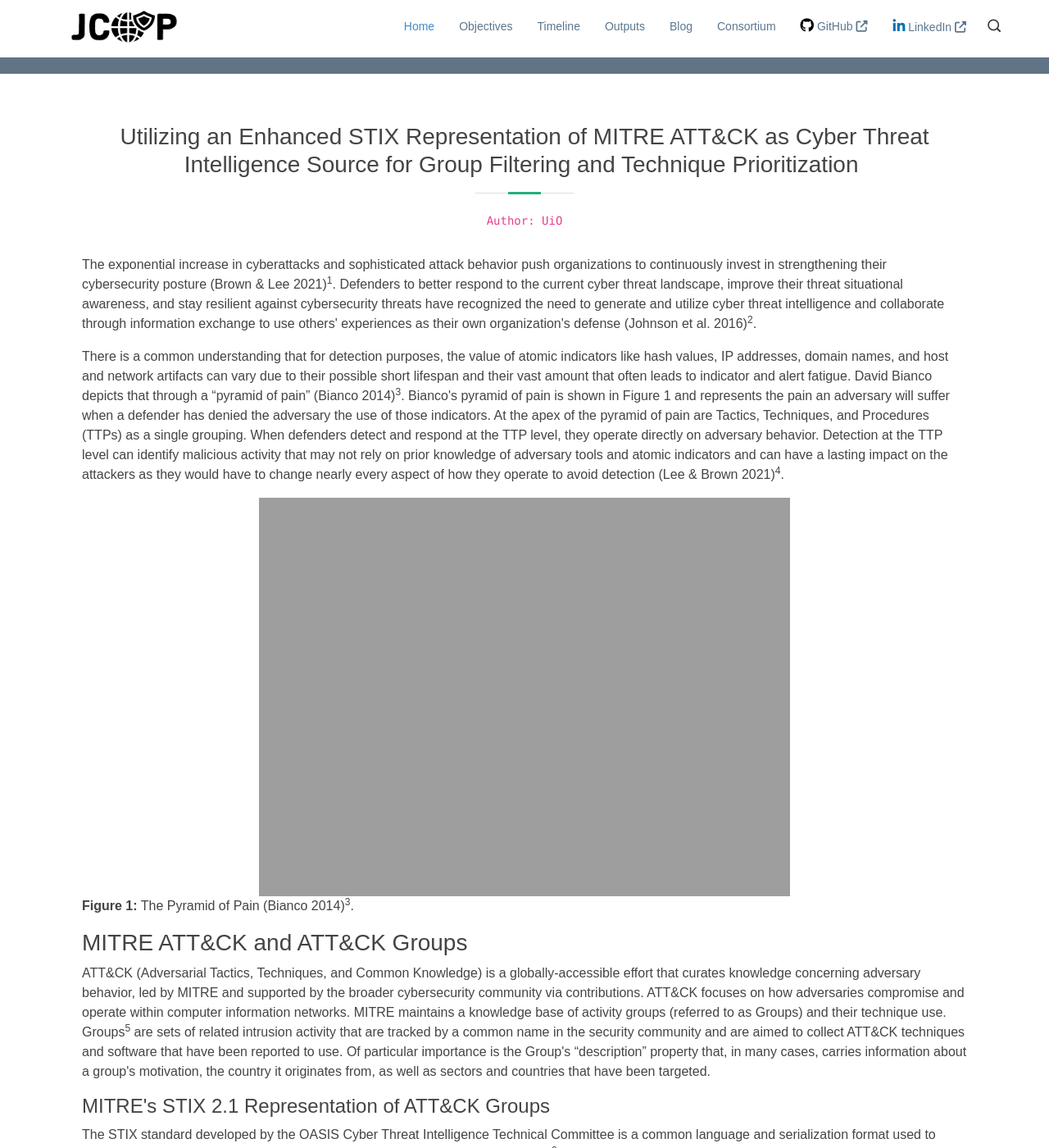
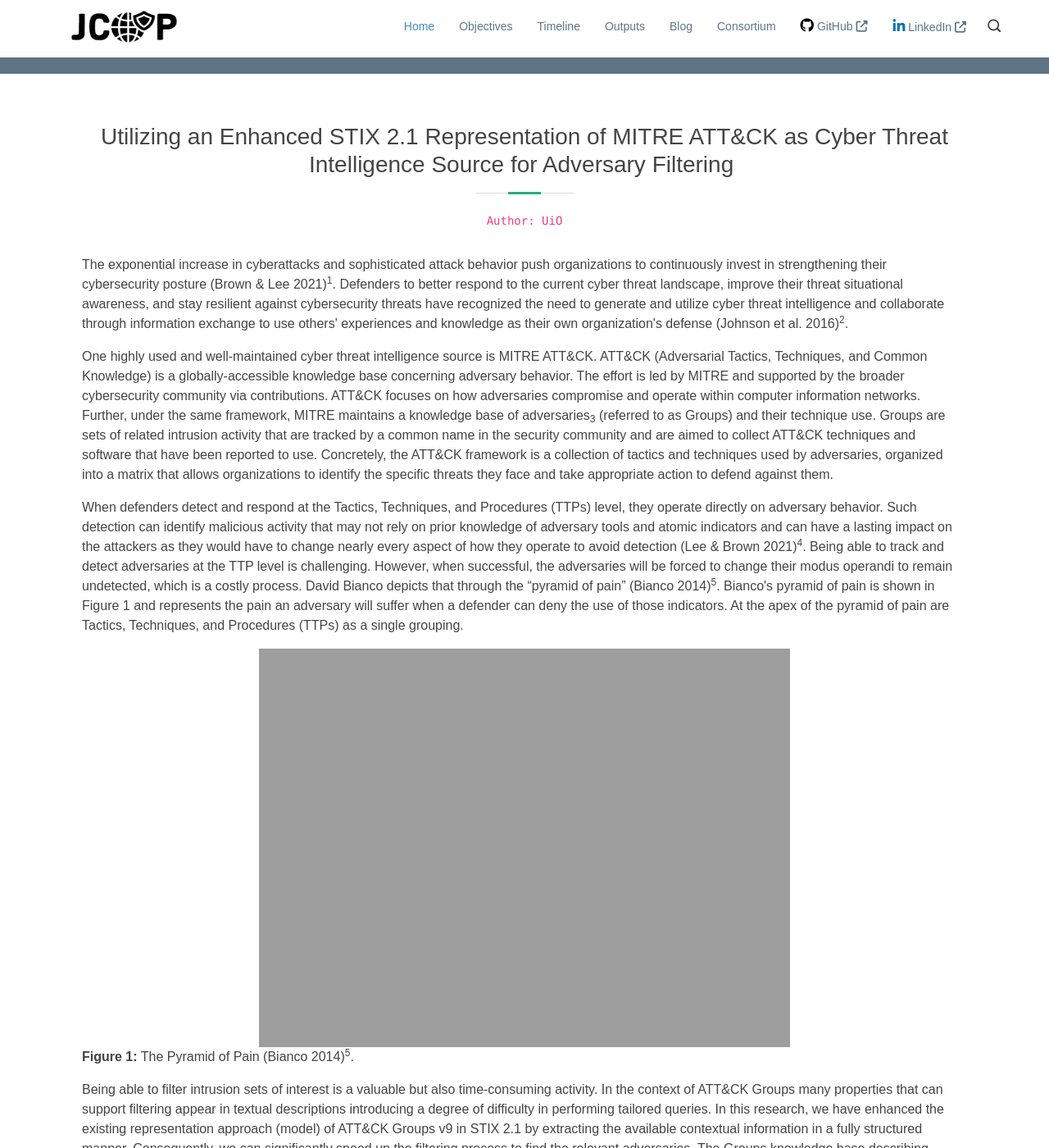
Before and after one commit to mateusdz/jcopweb, a Jekyll site: the page built from content/blogposts/blogpost3.html, in a window 1280 px wide and 1400 px high. Shown: the whole window at 82% size. Built offline with Jekyll 4.4.1, drawn with Linux system fonts in a browser that asks for light colours; nearby versions of some CDN libraries; some of the changed text lies outside the part shown.

Commit message:
UiO blogpost

```diff
--- a/content/blogposts/blogpost3.html
+++ b/content/blogposts/blogpost3.html
@@ -1,7 +1,7 @@
 ---
 layout: page
 title: Blog Post
-pageHeading: Utilizing an Enhanced STIX Representation of MITRE ATT&CK as Cyber Threat Intelligence Source for Group Filtering and Technique Prioritization
+pageHeading: Utilizing an Enhanced STIX 2.1 Representation of MITRE ATT&CK as Cyber Threat Intelligence Source for Adversary Filtering
 permalink: /blogposts/blog3.html
 ---
 
@@ -14,33 +14,13 @@
       </div>
       <div class="col-sm-12">
         <p>
-          The exponential increase in cyberattacks and sophisticated attack
-          behavior push organizations to continuously invest in strengthening
-          their cybersecurity posture (Brown & Lee 2021)<sup>1</sup>. Defenders
-          to better respond to the current cyber threat landscape, improve their
-          threat situational awareness, and stay resilient against cybersecurity
-          threats have recognized the need to generate and utilize cyber threat
-          intelligence and collaborate through information exchange to use
-          others' experiences as their own organization's defense (Johnson et
-          al. 2016)<sup>2</sup>.
+          The exponential increase in cyberattacks and sophisticated attack behavior push organizations to continuously invest in strengthening their cybersecurity posture (Brown & Lee 2021)<sup>1</sup>. Defenders to better respond to the current cyber threat landscape, improve their threat situational awareness, and stay resilient against cybersecurity threats have recognized the need to generate and utilize cyber threat intelligence and collaborate through information exchange to use others' experiences and knowledge as their own organization's defense (Johnson et al. 2016)<sup>2</sup>.
         </p>
         <p>
-          There is a common understanding that for detection purposes, the value
-          of atomic indicators like hash values, IP addresses, domain names, and
-          host and network artifacts can vary due to their possible short
-          lifespan and their vast amount that often leads to indicator and alert
-          fatigue. David Bianco depicts that through a “pyramid of pain” (Bianco
-          2014)<sup>3</sup>. Bianco's pyramid of pain is shown in Figure 1 and
-          represents the pain an adversary will suffer when a defender has
-          denied the adversary the use of those indicators. At the apex of the
-          pyramid of pain are Tactics, Techniques, and Procedures (TTPs) as a
-          single grouping. When defenders detect and respond at the TTP level,
-          they operate directly on adversary behavior. Detection at the TTP
-          level can identify malicious activity that may not rely on prior
-          knowledge of adversary tools and atomic indicators and can have a
-          lasting impact on the attackers as they would have to change nearly
-          every aspect of how they operate to avoid detection (Lee & Brown
-          2021)<sup>4</sup>.
+          One highly used and well-maintained cyber threat intelligence source is MITRE ATT&CK. ATT&CK (Adversarial Tactics, Techniques, and Common Knowledge) is a globally-accessible knowledge base concerning adversary behavior. The effort is led by MITRE and supported by the broader cybersecurity community via contributions. ATT&CK focuses on how adversaries compromise and operate within computer information networks. Further, under the same framework, MITRE maintains a knowledge base of adversaries<sub>3</sub> (referred to as Groups) and their technique use. Groups are sets of related intrusion activity that are tracked by a common name in the security community and are aimed to collect ATT&CK techniques and software that have been reported to use.  Concretely, the ATT&CK framework is a collection of tactics and techniques used by adversaries, organized into a matrix that allows organizations to identify the specific threats they face and take appropriate action to defend against them.
+        </p>
+        <p>
+          When defenders detect and respond at the Tactics, Techniques, and Procedures (TTPs) level, they operate directly on adversary behavior. Such detection can identify malicious activity that may not rely on prior knowledge of adversary tools and atomic indicators and can have a lasting impact on the attackers as they would have to change nearly every aspect of how they operate to avoid detection (Lee & Brown 2021)<sup>4</sup>. Being able to track and detect adversaries at the TTP level is challenging. However, when successful, the adversaries will be forced to change their modus operandi to remain undetected, which is a costly process. David Bianco depicts that through the “pyramid of pain” (Bianco 2014)<sup>5</sup>. Bianco's pyramid of pain is shown in Figure 1 and represents the pain an adversary will suffer when a defender can deny the use of those indicators. At the apex of the pyramid of pain are Tactics, Techniques, and Procedures (TTPs) as a single grouping.
         </p>
         <div style="width: 60%; margin-left:auto; margin-right: auto;">
           <img
@@ -49,38 +29,16 @@
             class="responsive-img"
           />
         </div>
-        <p><b>Figure 1:</b> The Pyramid of Pain (Bianco 2014)<sup>3</sup>.</p>
-        <h3>MITRE ATT&CK and ATT&CK Groups</h3>
+        <p><b>Figure 1:</b> The Pyramid of Pain (Bianco 2014)<sup>5</sup>.</p>
         <p>
-          ATT&CK (Adversarial Tactics, Techniques, and Common Knowledge) is a
-          globally-accessible effort that curates knowledge concerning adversary
-          behavior, led by MITRE and supported by the broader cybersecurity
-          community via contributions. ATT&CK focuses on how adversaries
-          compromise and operate within computer information networks. MITRE
-          maintains a knowledge base of activity groups (referred to as Groups)
-          and their technique use. Groups<sup>5</sup> are sets of related
-          intrusion activity that are tracked by a common name in the security
-          community and are aimed to collect ATT&CK techniques and software that
-          have been reported to use. Of particular importance is the Group's
-          “description” property that, in many cases, carries information about
-          a group's motivation, the country it originates from, as well as
-          sectors and countries that have been targeted.
+          Being able to filter intrusion sets of interest is a valuable but also time-consuming activity. In the context of ATT&CK Groups many properties that can support filtering appear in textual descriptions introducing a degree of difficulty in performing tailored queries. In this research, we have enhanced the existing representation approach (model) of ATT&CK Groups v9 in STIX 2.1 by extracting the available contextual information in a fully structured manner. Consequently, we can significantly speed up the filtering process to find the relevant adversaries. The Groups knowledge base describing known adversaries consists of fields like name, id, descriptions, techniques used, software used, etc. Of particular importance is the Group's “description” property that, in many cases, carries information about a adversaries' motivation, the country it originates from, as well as sectors and countries that have been targeted. This unutilized hidden information was what triggered our research activity, as this information is a valuable asset when made queryable.
         </p>
         <h4>MITRE's STIX 2.1 Representation of ATT&CK Groups</h4>
         <p>
-          The STIX standard developed by the OASIS Cyber Threat Intelligence
-          Technical Committee is a common language and serialization format used
-          to represent and exchange cyber threat intelligence (Jordan, Piazza &
-          Darley 2021)<sup>6</sup>. For programmatic utilization, MITRE provides access to
-          the ATT&CK knowledge base through STIX interfaces on their
-          GitHub<sup>7</sup>.
+          The STIX standard developed by the OASIS Cyber Threat Intelligence Technical Committee is a common language and serialization format used to represent and exchange cyber threat intelligence (Jordan, Piazza & Darley 2021)<sup>6</sup>. For programmatic utilization, MITRE provides access to the ATT&CK knowledge base through STIX interfaces on their GitHub<sup>7</sup>.
         </p>
         <p>
-          Figure 2 illustrates the set of STIX 2.1 object and relationship types
-          leveraged to define groups that altogether comprise the ATT&CK Groups
-          knowledge base. An “intrusion set” object (activity group or Group)
-          connects with “attack pattern” objects (techniques/sub-techniques),
-          “malware” objects (software), and “tool” objects (software).
+          Figure 2 illustrates the set of STIX 2.1 object and relationship types leveraged to define and describe groups that altogether comprise the ATT&CK Groups knowledge base. An “intrusion set” object (activity group or Group) connects with “attack pattern” objects (techniques/sub-techniques), “malware” objects (software), and “tool” objects (software).
         </p>
         <div style="width: 40%; margin-left:auto; margin-right: auto;">
           <img
@@ -94,29 +52,13 @@
           knowledge base.
         </p>
         <h3>
-          A Proposed Enhanced STIX 2.1 Representation for the ATT&CK Groups
-          Knowledge Base
+          A Proposed Enhanced STIX 2.1 Representation for the ATT&CK Groups Knowledge Base
         </h3>
         <p>
-          We introduce additional types of contextual information that enable us
-          to construct more intelligible queries and exploit the knowledge base
-          in a more granular manner. Our proposed enhancements rely on
-          information already part of the knowledge base but represented in a
-          semi-structured form. In particular, information from the descriptions
-          of activity groups, which in many cases, identify group motivations,
-          the countries they originate from, as well as sectors and countries
-          they have targeted. We extract the identified information and
-          represent it in a fully structured manner using a set of distinct STIX
-          2.1 objects. In particular, the “location” object type is utilized to
-          represent the suspected or confirmed country of origin of an activity
-          group as well as targeted countries and regions. The “identity” object
-          type is used to represent targeted sectors. Moreover, when feasible,
-          the STIX 2.1 “intrusion set” objects are enriched with primary and
-          secondary motivations (using the available primary and secondary
-          motivations properties of the intrusion set object type). Figure 3
-          depicts the enhanced STIX 2.1 representation of the Groups knowledge
-          base (version 9). We have made the entire enhanced Groups knowledge
-          base available on GitHub<sup>8</sup>.
+          Our enhanced model introduced additional types of contextual information that rely on information already part of the knowledge base but represented in a semi-structured form. This enhancement enabled us to construct more intelligible queries and exploit the knowledge base in a more granular manner. In particular, information from the descriptions of activity groups, which in many cases, identify group motivations, the countries they originate from, as well as sectors and countries they have targeted.
+        </p>
+        <p>
+          We have extracted the identified information and represented it in a fully structured manner using a set of distinct STIX 2.1 objects. In particular, the “location” object type is utilized to represent the suspected or confirmed country of origin of an activity group as well as targeted countries and regions. The “identity” object type is used to represent targeted sectors. Moreover, when feasible, the STIX 2.1 “intrusion set” objects are enriched with primary and secondary motivations (using the available primary and secondary motivations properties of the intrusion set object type). Figure 3 depicts the enhanced STIX 2.1 representation of the Groups knowledge base.
         </p>
         <div style="width: 80%; margin-left:auto; margin-right: auto;">
           <img
@@ -129,31 +71,46 @@
           <b>Figure 3:</b> Enhanced STIX 2.1 representation of the ATT&CK Groups knowledge base.
         </p>
         <h3>
-          Utilizing the Enhanced STIX 2.1 Groups Knowledge Base for Group
-          Filtering and Technique Prioritization
+          MITRE ATT&CK v12 Campaigns
         </h3>
         <p>
-          This section demonstrates how to use the new types of contextual
-          information introduced in the enhanced STIX 2.1 representation of the
-          Groups knowledge base to filter activity groups of interest.
+          A release of MITRE ATT&CK v12 in October 2022 <sup>8</sup>, introduced the campaign concept to the MITRE ATT&CK framework. These campaigns describe any grouping of intrusion activity conducted over a specific period of time with common targets and objectives. A key aspect of Campaigns is that the activity may or may not be linked to a specific threat actor<sup>9</sup>. The vision for Campaigns is to provide users with another way to view the evolution of malicious cyber operations.
         </p>
         <p>
-          It is out of the scope of our work to suggest specific data query- or
-          programming languages to interact with the knowledge base. However,
-          any programming language that can interact with JSON (JavaScript
-          Object Notation) should be sufficient. It is also important to remark
-          that the accuracy of the results retrieved might be questionable due
-          to the use of non-standardized vocabularies in providing context that
-          often leads to semantic ambiguity. For example, the number of sectors
-          and sectors considered critical infrastructure might be dissimilar in
-          different countries.
+          Similarly to groups, the campaigns include ID, name, and activity description. In addition, campaigns include details like known targeted countries and sectors but within the textual description field. A valuable improvement is the addition of temporality through the “First Seen” and “Last Seen” fields, which will help with identifying the time-relevant intrusions. The relationships of a campaign are related to the usage of techniques and software and attribution to a Group, as presented in Figure 4.
+        </p>
+        <div style="width: 80%; margin-left:auto; margin-right: auto;">
+          <img
+            src="{{ site.baseurl }}/assets/img/campaign-relationships.jpg"
+            alt="Relationship of the Campaign object."
+            class="responsive-img"
+          />
+        </div>
+        <p>
+          <b>Figure 4:</b> Relationships of the Campaign object.
         </p>
         <p>
-          Listing 1 presents an SQL-based query that aims to retrieve activity
-          clusters that are believed to originate from the Russian Federation
-          and have targeted establishments within the Government sector in the
-          United States. The results indicate three activity groups to be of
-          relevance.
+          In practice, the ATT&CK campaign object is represented using the STIX 2.0 Campaign object with two additional properties, “x_mitre_first_seen_citation” and “x_mitre_last_seen_citation.”
+        </p>
+        <p>
+          To programmatically gather and view all techniques utilized by a Group, the techniques need to be collected from all campaigns attributed to the Group, as the campaigns consist of a separate set of techniques. The same goes for showing a holistic overview of software usage, which will now include unattributed campaigns.
+        </p>
+        <b>A Small Comparison to our Solution </b>
+        <p>
+          ATT&CK v12 brought a valuable improvement by introducing the Campaign object. It will help defenders with the temporality problem of adversaries. This information will tell the defenders if the campaign is known to be still ongoing and also how the adversaries change their capabilities and TTPs over time. There are still a few challenges to ATT&CK v12. Opposite to our solution, the origin and targeted countries, targeted sectors, and motivations remain hidden in textual description fields, although STIX 2.0/2.1 supports the structured representation of such information.
+        </p>
+
+        <h3>
+          Utilizing the Enhanced STIX 2.1 Groups Knowledge Base for Group Filtering and Technique Prioritization
+        </h3>
+        <p>
+          This section demonstrates the use of the new types of contextual information introduced in the enhanced STIX 2.1 representation of the Groups' knowledge base to filter activity groups of interest.
+        </p>
+        <p>
+          It is important to remark that the accuracy of the results retrieved might be questionable due to the use of non-standardized vocabularies in providing context that often leads to semantic ambiguity. For example, the number of sectors and types considered critical infrastructure might be dissimilar in different countries.
+        </p>
+        <p>
+          Listing 1 presents an SQL-based query that aims to retrieve activity clusters that are believed to originate from the Russian Federation and have targeted establishments within the Government sector in the United States. The results indicate three activity groups to be of relevance.
         </p>
         <div style="margin-left:auto; margin-right: auto;">
           <table>
@@ -175,7 +132,7 @@
           <b>Listing 1:</b> SQL query leveraging our model's contextual information types to retrieve activity groups of interest.
         </p>
         <p>
-          Awareness of the techniques and their frequency among relevant activity groups allows organizations to support decision-making to protect their assets. From that point, defenders can leverage the associated information for their use cases, such as prioritizing adversary techniques to conduct defense gap- or SOC (security operations center) maturity assessments. We retrieve the ATT&CK technique use of the groups and provide it as input to MITRE's ATT&CK Navigator<sub>9</sub> to identify and explore any commonalities. The technique overlap is presented in Figure 5. The light red color techniques do not overlap among the three groups. The red color techniques indicate use by two groups, and the dark red color techniques indicate use by all three groups.
+          We have retrieved the ATT&CK technique used of the groups and provided it as input to MITRE's ATT&CK Navigator to identify and explore any commonalities. The technique overlap is presented in Figure 5. The light red color techniques do not overlap among the three groups. The red color techniques indicate use by two groups, and the dark red color techniques indicate use by all three groups. Thus, indicating the importance and priority of handling these techniques.
         </p>
         <img
           src="{{ site.baseurl }}/assets/img/Heatmap-APT28_APT29_Dragonfly2.0.jpg"
@@ -200,25 +157,25 @@
             Johnson, C., Badger, L., Waltermire, D., Snyder, J. and Skorupka, C., (2016). Guide to Cyber Threat Information Sharing. NIST special publi   cation, 800(150).
           </li>
           <li>
-            Bianco, D., (2019). The Pyramid of Pain (2014). Available at: http://detect-respond.blogspot.nl/2013/03/the-pyramid-of-pain.html.
+            <a href=" https://attack.mitre.org/groups/">https://attack.mitre.org/groups/</a>
           </li>
           <li>
             Lee, R.M., and Brown, R., (2021). FOR578 Cyber Threat Intelligence: 578.1 Cyber Threat Intelligence and Requirements. SANS.
           </li>
           <li>
-            <a href="https://attack.mitre.org/groups/">https://attack.mitre.org/groups/</a>
+            Bianco, D., (2019). The Pyramid of Pain (2014). Available at: http://detect-respond.blogspot.nl/2013/03/the-pyramid-of-pain.html.
           </li>
           <li>
             Jordan, B., Piazza, R., and Darley T., (2021), July, STIX™ Standard, version2.1  ed., [Online]  https://docs.oasis-open.org/cti/stix/v2.1/stix-v2.1.html, OASIS Cyber Threat Intelligence Technical  Committee.
           </li>
           <li>
-            <a href="https://github.com/mitre-attack/attack-stix-data">https://github.com/mitre-attack/attack-stix-data</a>
+            MITRE ATT&CK v12 Release Note <a href=" MITRE ATT&CK v12 Release Note https://attack.mitre.org/resources/updates/updates-october-2022/">MITRE ATT&CK v12 Release Note https://attack.mitre.org/resources/updates/updates-october-2022/</a>
           </li>
           <li>
-            <a href="https://github.com/fovea-research/SAG">https://github.com/fovea-research/SAG</a>
+            Introducing Campaigns to MITRE ATT&CK <a href="https://medium.com/mitre-attack/introducing-attack-campaigns-6b15baa6cbb4">https://medium.com/mitre-attack/introducing-attack-campaigns-6b15baa6cbb4</a>
           </li>
           <li>
-            <a href=" https://mitre-attack.github.io/attack-navigator/"> https://mitre-attack.github.io/attack-navigator/</a>
+            STIX 2.0 Campaign: <a href="http://docs.oasis-open.org/cti/stix/v2.0/csprd01/part2-stix-objects/stix-v2.0-csprd01-part2-stix-objects.html#_Toc476230925">http://docs.oasis-open.org/cti/stix/v2.0/csprd01/part2-stix-objects/stix-v2.0-csprd01-part2-stix-objects.html#_Toc476230925</a>
           </li>
         </ol>
       </div>
```
Also changed, not shown: blog.html (+20 -1 lines), content/blogposts/blogpost4.html (added, +114 -0 lines), assets/img/LI-Logo.png (deleted), assets/img/blog4-figure2.png (added), assets/img/blog4-figure3.png (added), assets/img/blog4-figure4.png (added), assets/img/blog4-figure5.png (added), assets/img/jcop_logo_white.png (deleted), assets/img/linkedin.png (deleted).
